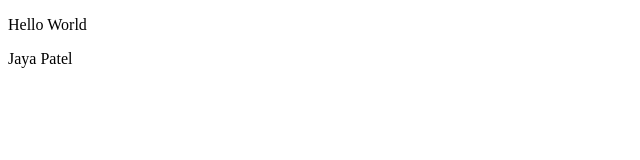
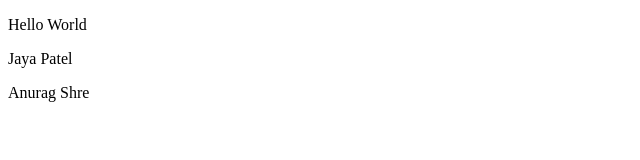
Before and after one commit to s-nashit/quad, a plain HTML site: page index.html in a window 1280 px wide. Shown: the whole page, without its empty margins (0-640 px from the left). Drawn offline with Linux system fonts and the light colour scheme.

Commit message:
Added Anurag Shre Paragraph

```diff
--- a/index.html
+++ b/index.html
@@ -8,5 +8,6 @@
   <body>
     <p>Hello World</p>
     <p>Jaya Patel</p>
+    <p>Anurag Shre</p>
   </body>
 </html>
```
